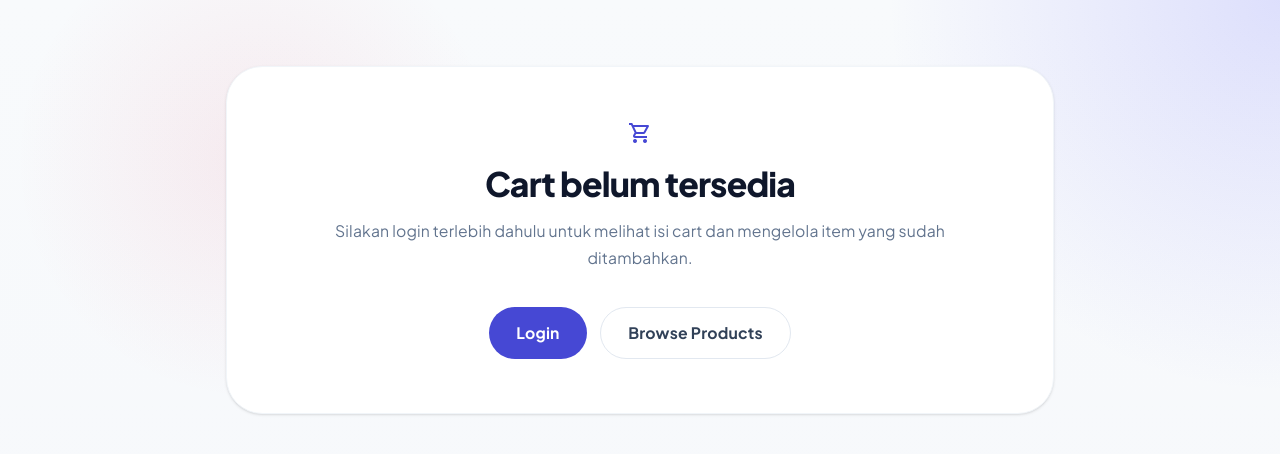
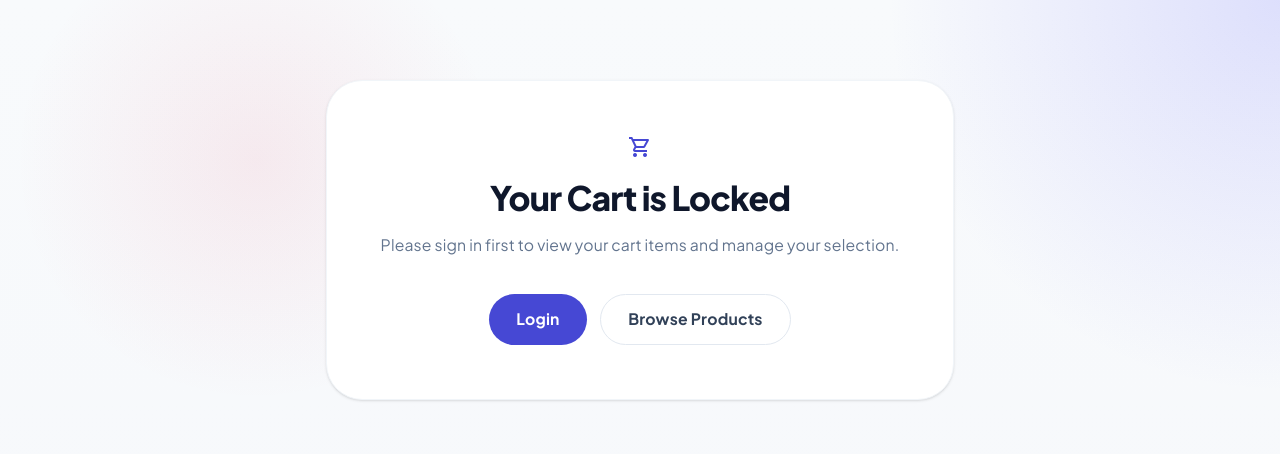
Before and after one commit to gertoy837/ProgrammerKecil, a React (Vite) app in the folder frontend/: page /cart in a window 1280 px wide. Shown: the top 454 px of the page. Built offline with nearby package versions, Linux system fonts and the light colour scheme.

Commit message:
perbaikan bug tampilan, konsistensi bahasa

```diff
--- a/frontend/src/components/Navbar.jsx
+++ b/frontend/src/components/Navbar.jsx
@@ -95,7 +95,7 @@
                 <div className="border-b border-[#eef1f6] px-4 py-3">
                   <p className="text-xs font-semibold uppercase tracking-[0.2em] text-[#8a8fa3]">User Menu</p>
                   <p className="mt-1 text-sm font-semibold text-[#1f2233]">{user ? user.name : "Guest"}</p>
-                  <p className="text-xs text-[#767586]">{user ? user.email : "Silakan login untuk akses penuh"}</p>
+                  <p className="text-xs text-[#767586]">{user ? user.email : "Please sign in for full access"}</p>
                 </div>
 
                 <div className="py-2 text-sm">
--- a/frontend/src/pages/CartPage.jsx
+++ b/frontend/src/pages/CartPage.jsx
@@ -75,9 +75,9 @@
       <div className="mx-auto flex min-h-[60vh] max-w-3xl items-center justify-center px-4 py-12 text-center">
         <div className="rounded-4xl border border-slate-100 bg-white p-8 shadow-sm md:p-12">
           <span className="material-symbols-outlined mb-4 text-5xl text-[#4648d4]">shopping_cart</span>
-          <h1 className="text-3xl font-extrabold tracking-tight text-slate-900">Cart belum tersedia</h1>
+          <h1 className="text-3xl font-extrabold tracking-tight text-slate-900">Your Cart is Locked</h1>
           <p className="mt-3 text-sm leading-6 text-slate-500">
-            Silakan login terlebih dahulu untuk melihat isi cart dan mengelola item yang sudah ditambahkan.
+            Please sign in first to view your cart items and manage your selection.
           </p>
           <div className="mt-8 flex flex-col justify-center gap-3 sm:flex-row">
             <button
@@ -178,7 +178,7 @@
           <span className="material-symbols-outlined mb-4 text-5xl text-slate-300">shopping_basket</span>
           <h2 className="text-2xl font-extrabold text-slate-900">Your cart is empty</h2>
           <p className="mx-auto mt-3 max-w-md text-sm leading-6 text-slate-500">
-            Belum ada produk di keranjang. Jelajahi katalog lalu tambahkan item favoritmu ke cart.
+            Your cart is empty. Browse our collection and add your favorite Betta today!
           </p>
           <Link
             to="/products"
```
